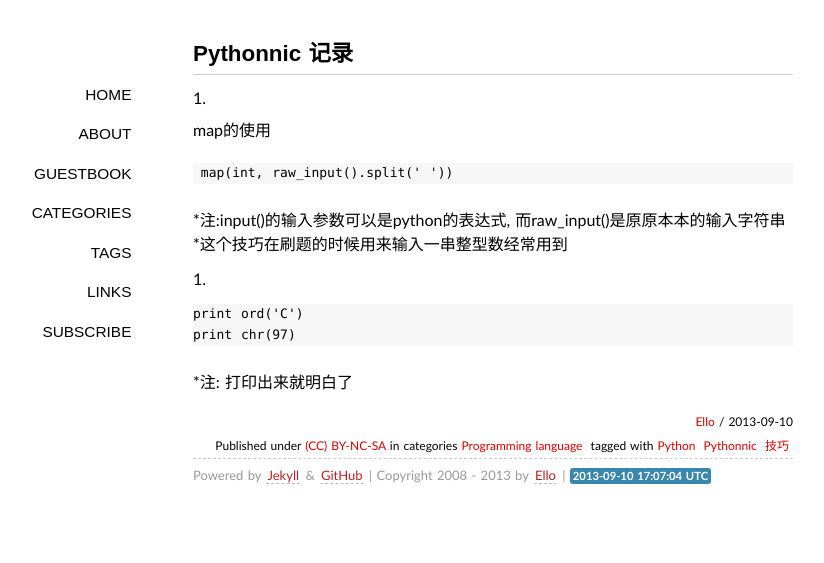
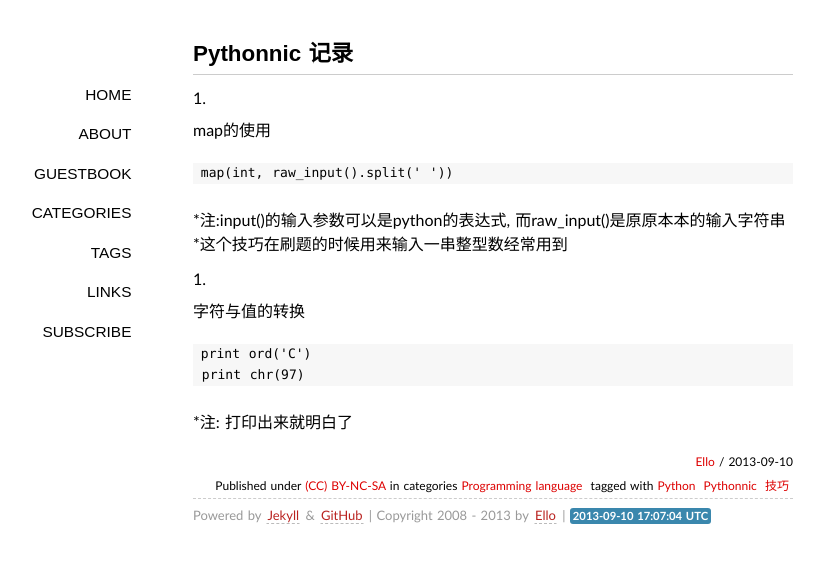
Before and after one commit to pii0x/ellochen.github.com, a Jekyll site: the page built from _posts/2013-09-10-Pythonnic-记录.md, in a window 1280 px wide. Shown: the top 563 px of the page, without its empty margins (147-971 px from the left). Built offline with Jekyll 4.4.1, drawn with Linux system fonts in a browser that asks for light colours; some web fonts are replaced; Markdown is read by kramdown in place of the engine named in the settings; comment, search, counter and statistics services are not loaded.

Commit message:
Update 2013-09-10-Pythonnic-记录.md

```diff
--- a/_posts/2013-09-10-Pythonnic-记录.md
+++ b/_posts/2013-09-10-Pythonnic-记录.md
@@ -13,7 +13,7 @@ tags: [Python, Pythonnic, 技巧]
 *注:input()的输入参数可以是python的表达式, 而raw_input()是原原本本的输入字符串
 *这个技巧在刷题的时候用来输入一串整型数经常用到
 
-2.
+2. 字符与值的转换
 
         print ord('C')
         print chr(97)
```
